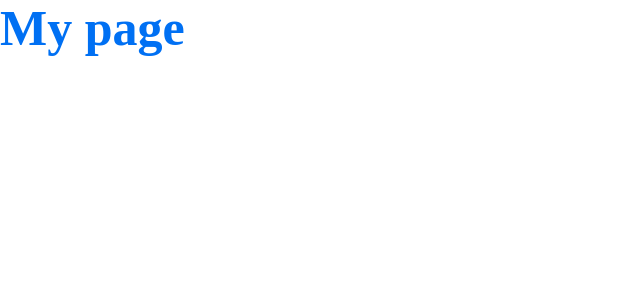
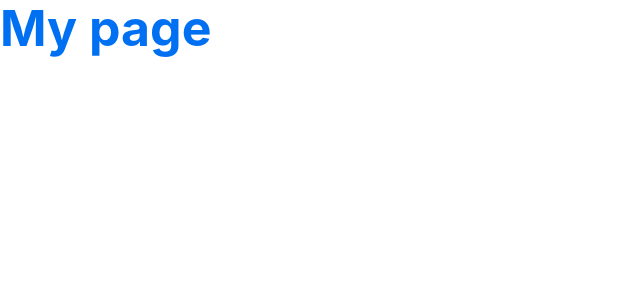
Before and after one commit to carolandrade1/SuperHero, a Next.js app: page / in a window 1280 px wide. Shown: the top 300 px of the page, without its empty margins (0-640 px from the left). Built offline with nearby package versions, Linux system fonts and the light colour scheme.

Commit message:
feat(globalstyle): adicionando font-family Inter

```diff
--- a/src/theme/GlobalStyles.js
+++ b/src/theme/GlobalStyles.js
@@ -19,11 +19,12 @@ const GlobalStyle = createGlobalStyle`
   }
 
   html, body {
-    margin: 0;
-    padding: 0;
     display: flex;
     min-height: 100vh;
     width: 100%;
+    margin: 0;
+    padding: 0;
+    font-family: 'Inter', sans-serif;
   }
 
   ul, li {
```
